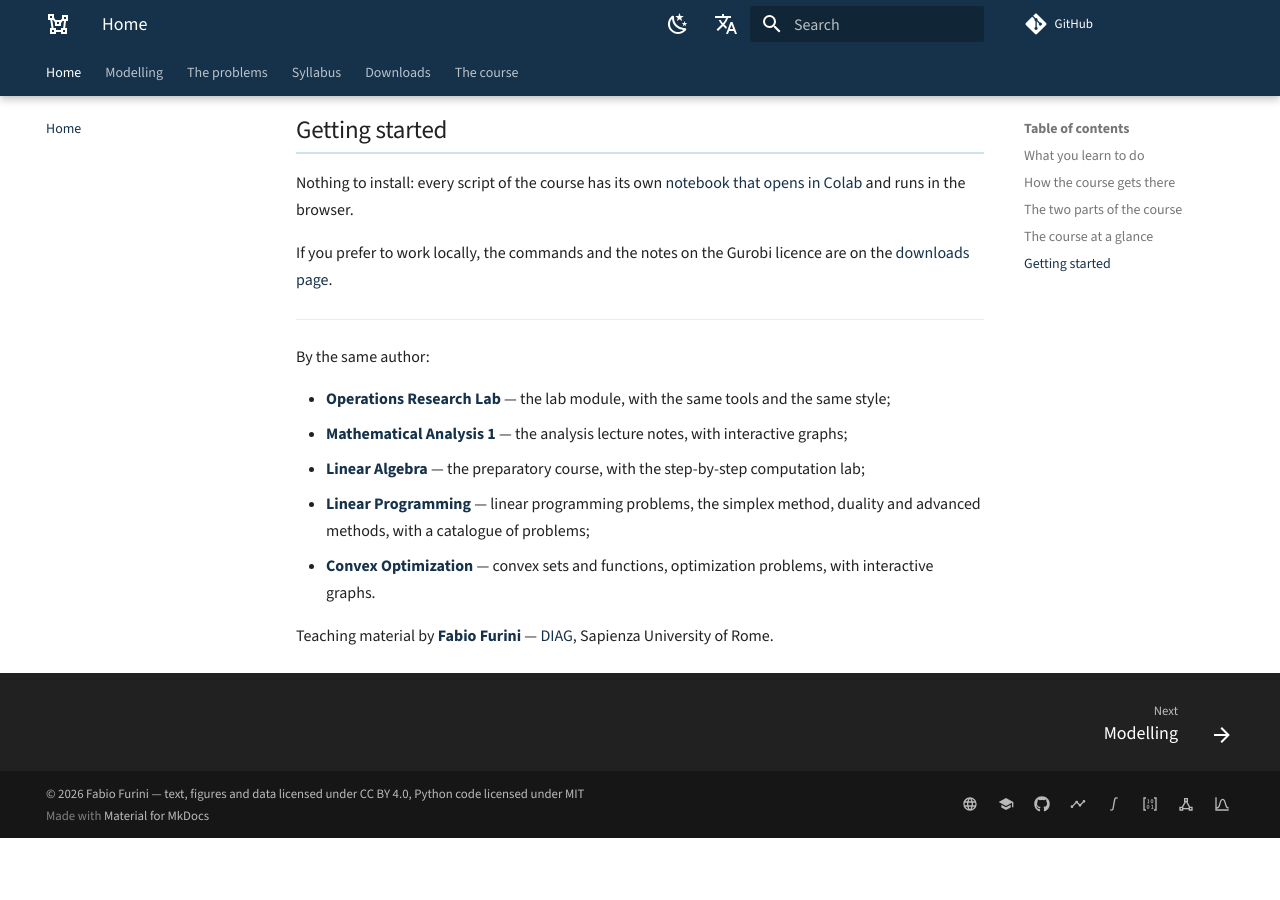
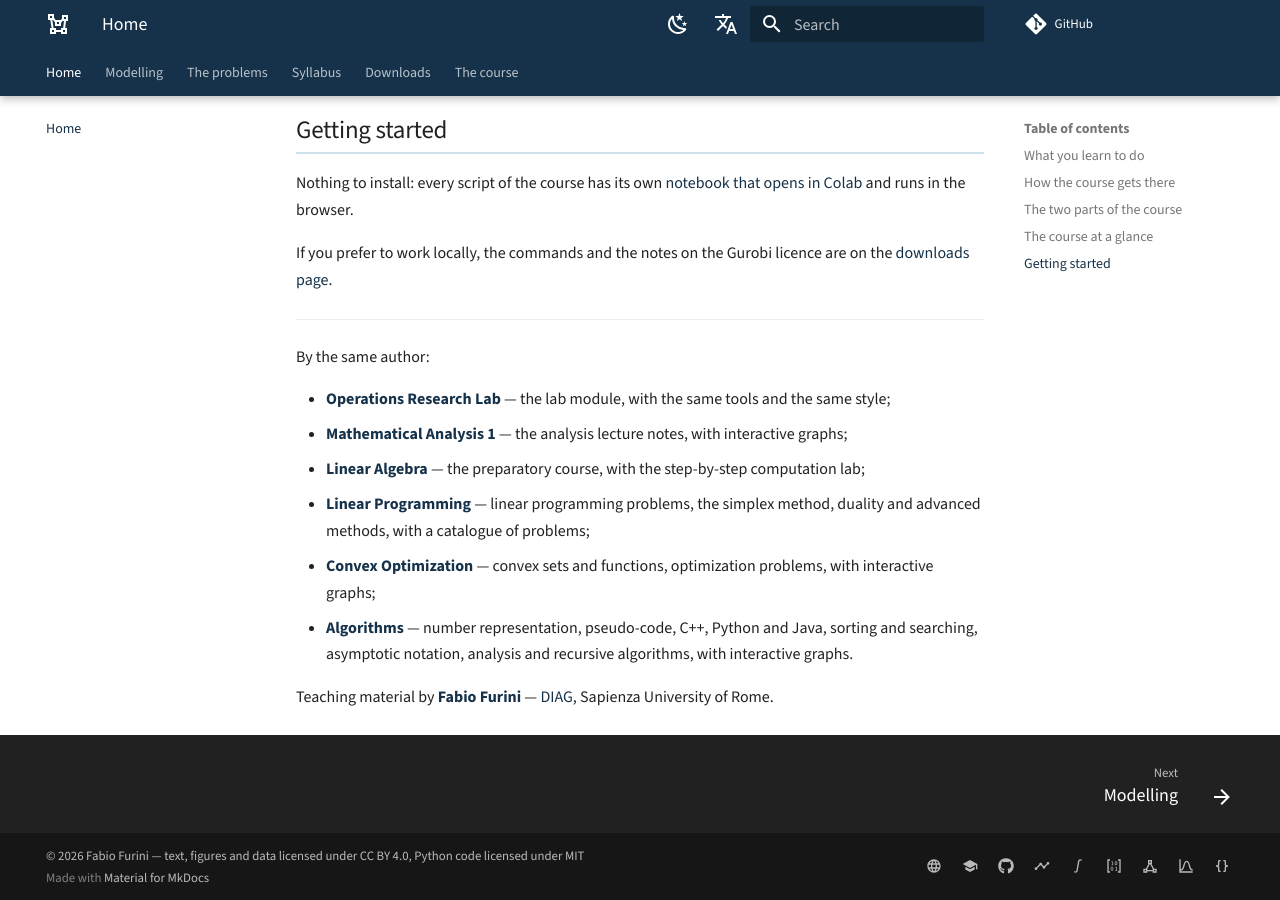
Before and after one commit to fabiofurini/mip-modelling, an MkDocs documentation site: the page built from docs/index.md, in a window 1280 px wide and 900 px high, scrolled down 2649 px. Built offline with MkDocs 1.6.1 and Material for MkDocs 9.7.7, drawn with Linux system fonts in a browser that asks for light colours; comment, search, counter and statistics services are not loaded; before the commit the page ends 3487 px from its top, so only the background shows below that.

Commit message:
Link the new Algorithms course from the series
Co-Authored-By: Claude Opus 5.5 <noreply@anthropic.com>

```diff
--- a/docs/index.md
+++ b/docs/index.md
@@ -139,7 +139,8 @@ By the same author:
 - **[Mathematical Analysis 1](https://fabiofurini.github.io/mathematical-analysis-1/)** — the analysis lecture notes, with interactive graphs;
 - **[Linear Algebra](https://fabiofurini.github.io/linear-algebra/)** — the preparatory course, with the step-by-step computation lab;
 - **[Linear Programming](https://fabiofurini.github.io/linear-programming/)** — linear programming problems, the simplex method, duality and advanced methods, with a catalogue of problems;
-- **[Convex Optimization](https://fabiofurini.github.io/convex-optimization/)** — convex sets and functions, optimization problems, with interactive graphs.
+- **[Convex Optimization](https://fabiofurini.github.io/convex-optimization/)** — convex sets and functions, optimization problems, with interactive graphs;
+- **[Algorithms](https://fabiofurini.github.io/algorithms/)** — number representation, pseudo-code, C++, Python and Java, sorting and searching, asymptotic notation, analysis and recursive algorithms, with interactive graphs.
 
 Teaching material by **[Fabio Furini](https://fabiofurini.github.io/)** —
 [DIAG](https://www.diag.uniroma1.it/), Sapienza University of Rome.
--- a/mkdocs.yml
+++ b/mkdocs.yml
@@ -72,6 +72,9 @@ extra:
     - icon: material/chart-bell-curve
       link: https://fabiofurini.github.io/convex-optimization/
       name: Convex Optimization
+    - icon: material/code-braces
+      link: https://fabiofurini.github.io/algorithms/
+      name: Algorithms
   alternate:
     - name: Italiano
       link: https://fabiofurini.github.io/modellazione-mip/
```
Also changed, not shown: README.md (+1 -0 lines).
